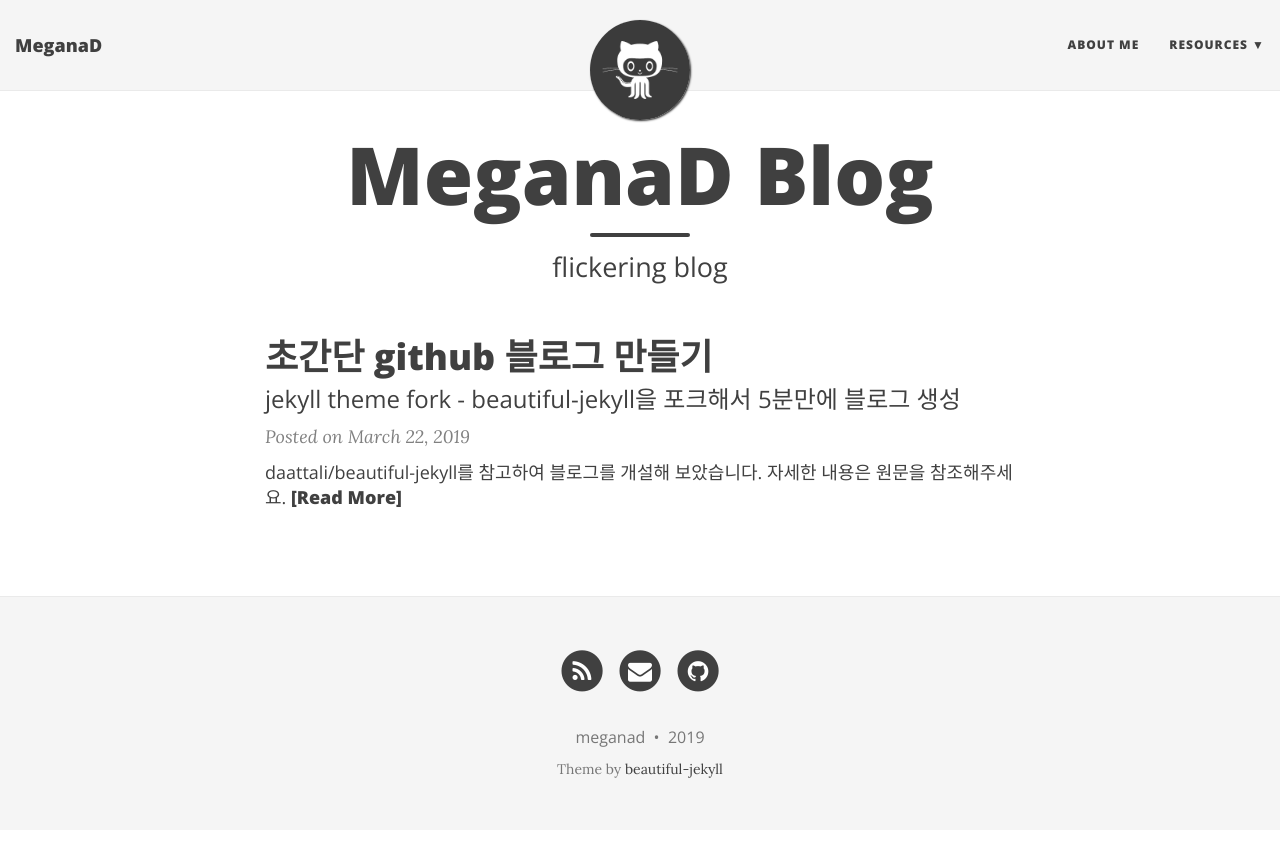
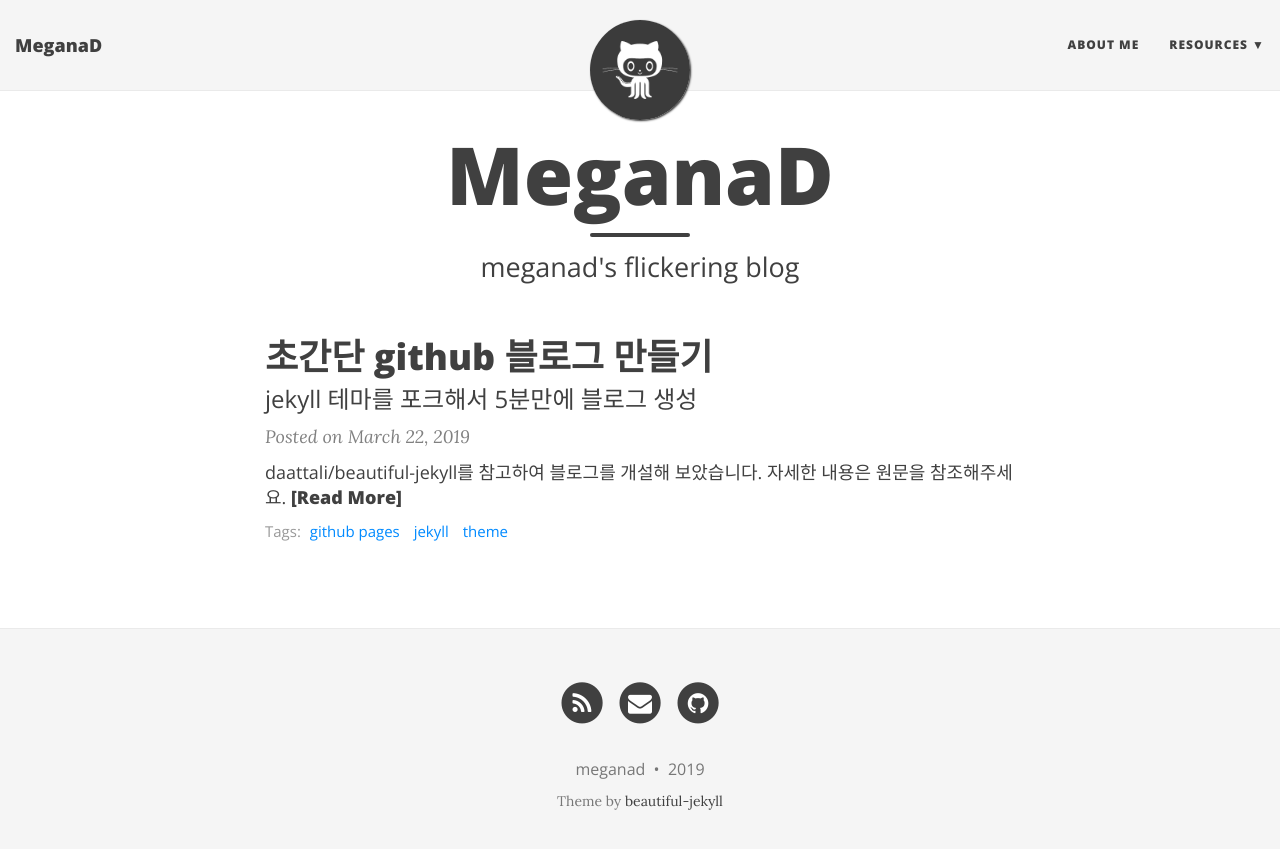
Before and after one commit to MeganaD/meganad.github.io, a Jekyll site: the page built from index.html, in a window 1280 px wide. Shown: the top 849 px of the page. Built offline with Jekyll 4.4.1, drawn with Linux system fonts in a browser that asks for light colours; nearby versions of some CDN libraries; the list of posts is cut into pages by our own code.

Commit message:
create 1st post

```diff
--- a/_config.yml
+++ b/_config.yml
@@ -17,7 +17,7 @@ baseurl: ""
 title: MeganaD
 
 # Short description of your site
-description: mega's flickering blog...
+description: MeganaD's blog
 
 # --- Navigation bar options --- #
 
@@ -71,7 +71,7 @@ author:
 # You can reorder the items to define the link order.
 # If you want to add a new link that isn't here, you'll need to also edit the file _data/SocialNetworks.yml
 social-network-links:
-  rss: true
+  rss: false
   email: "meganad@outlook.kr"
   #facebook: meganad
   github: meganad
@@ -104,7 +104,7 @@ share-links-active:
 # --- Web Statistics Section --- #
 
 # Fill in your Google Analytics gtag.js ID to track your website using gtag
-#gtag: ""
+gtag: "UA-136857567-1"
 
 # Fill in your Google Analytics ID to track your website using GA
 #google_analytics: ""
--- a/_posts/2019-03-22-1st init.md
+++ b/_posts/2019-03-22-1st_init.md
@@ -1,7 +1,8 @@
 ---
 layout: page
 title: 초간단 github 블로그 만들기
-subtitle: jekyll theme fork - beautiful-jekyll을 포크해서 5분만에 블로그 생성
+subtitle: jekyll 테마를 포크해서 5분만에 블로그 생성
+tag: [github pages, jekyll, theme]
 ---
 >[daattali/beautiful-jekyll](https://github.com/daattali/beautiful-jekyll)를 참고하여 블로그를 개설해 보았습니다.
 자세한 내용은 원문을 참조해주세요.
--- a/index.html
+++ b/index.html
@@ -1,7 +1,7 @@
 ---
 layout: page
-title: MeganaD Blog
-subtitle: flickering blog
+title: MeganaD
+subtitle: meganad's flickering blog
 use-site-title: true
 ---
 
```
